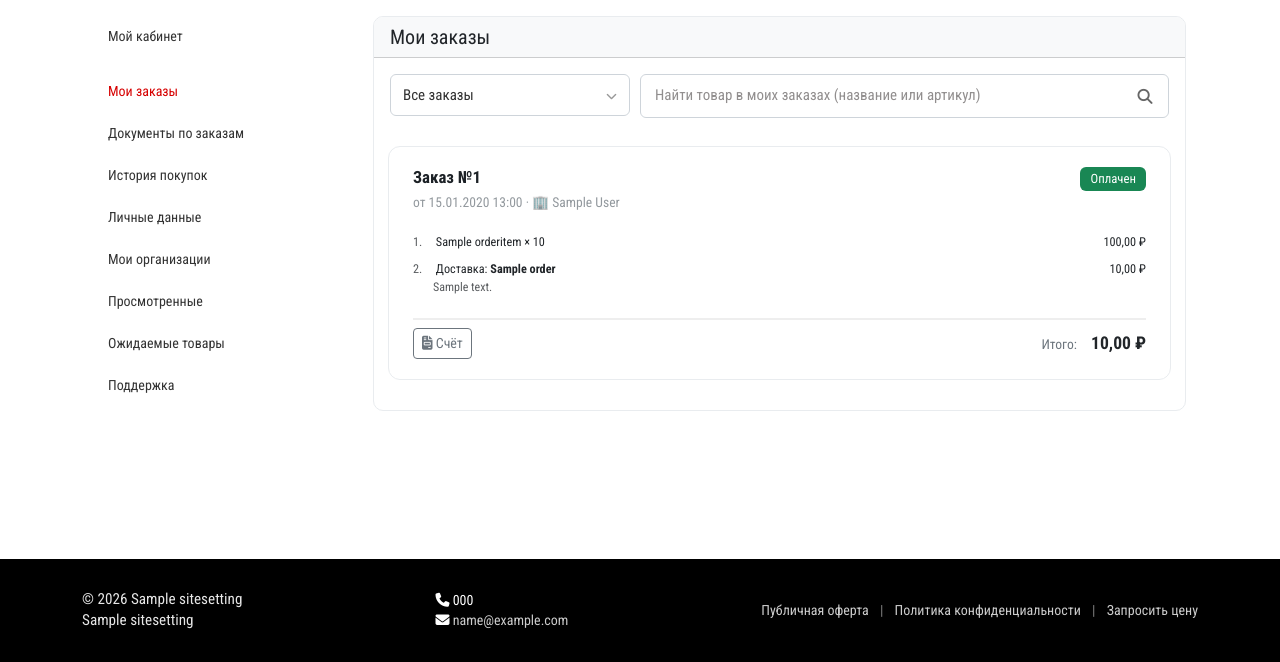
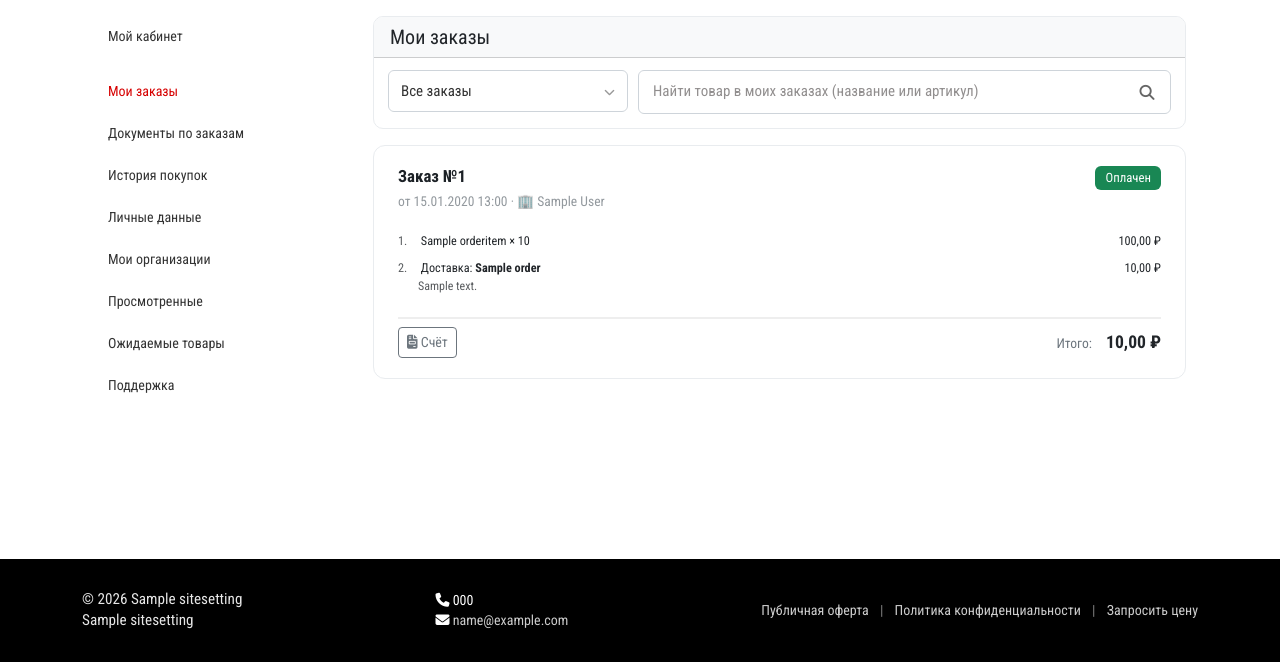
Before and after one commit to ashishelskiy/pro-instrument, a Django app: page /users/orders/ in a window 1280 px wide. Shown: the part 138-800 px from the top of the page. Run offline with Django 5.2, Linux system fonts and the light colour scheme; a user stored in the database is signed in; tables that the repository leaves empty hold one stand-in row (values such as "Sample post"); grey boxes marked "Sample" are stand-in pictures.

Commit message:
orders: разделить на две карточки фильтр/поиск и список заказов

```diff
--- a/users/templates/users/orders.html
+++ b/users/templates/users/orders.html
@@ -4,11 +4,12 @@
 {% block title %}Мои заказы - PRO-инструмент{% endblock %}
 
 {% block cabinet_content %}
-<div class="card">
+{# ===== КАРТОЧКА 1: заголовок + фильтр + поиск ===== #}
+<div class="card mb-3">
     <div class="card-header" style="background-color: #f8f9fa;">
         <h5 class="mb-0">Мои заказы</h5>
     </div>
-    <div class="mt-3 mb-3 px-3">
+    <div class="card-body">
         <form method="get" class="orders-filter-row" id="ordersSearchForm">
             <div class="orders-filter-row__left">
                 <div class="org-dropdown" id="orgDropdown">
@@ -80,6 +81,10 @@
             </p>
         {% endif %}
     </div>
+</div>
+
+{# ===== КАРТОЧКА 2: список заказов ===== #}
+<div class="order-list">
     <div class="card-body">
 
         {% if orders %}
@@ -99,9 +104,6 @@
                                     {% endif %}
                                 </p>
                             </div>
-<!--                            <div>-->
-<!--                                <span class="org-card__badge">{{ order.get_status_display }}</span>-->
-<!--                            </div>-->
                             <div>
                                 {% if order.paid %}
                                     <span class="org-card__badge" style="background-color: #198754; color: white;">Оплачен</span>
@@ -111,11 +113,8 @@
                             </div>
                         </div>
 
-
                         {# Позиции и доставка #}
                         <div class="mt-2" style="display: grid; grid-template-columns: 1fr auto; gap: 4px 15px; align-items: start;">
-
-                            {# Товары #}
                             {% for item in order.items.all %}
                                 <div class="small">
                                     <span class="text-muted" style="display:inline-block; width: 20px;">{{ forloop.counter }}.</span>
@@ -126,7 +125,6 @@
                                 </div>
                             {% endfor %}
 
-                            {# Доставка #}
                             <div class="small" style="padding-top: 4px; margin-top: 2px;">
                                 <span class="text-muted" style="display:inline-block; width: 20px;">{{ order.items.count|add:"1" }}.</span>
                                 Доставка: <strong>{{ order.delivery_method_name|default:"Самовывоз" }}</strong>
@@ -147,7 +145,6 @@
 
                         {# Итого #}
                         <div class="d-flex justify-content-between align-items-center mt-2 pt-2" style="border-top: 2px solid #eee;">
-                            {# Левая часть: Кнопки #}
                             <div class="d-flex gap-2">
                                 <a href="{% url 'orders:order_invoice' order.pk %}" target="_blank" class="btn btn-outline-secondary btn-sm py-1">
                                     <i class="fas fa-file-invoice"></i> Счёт
@@ -158,7 +155,6 @@
                                     </a>
                                 {% endif %}
                             </div>
-                            {# Правая часть: Итого #}
                             <div class="text-end d-flex align-items-baseline justify-content-end">
                                 <span style="font-size: 0.85rem; color: #6c757d; margin-right: 6px;">Итого:</span>
                                 <span style="font-size: 1.1rem; font-weight: 600;">{{ order.total_price }} ₽</span>
```
